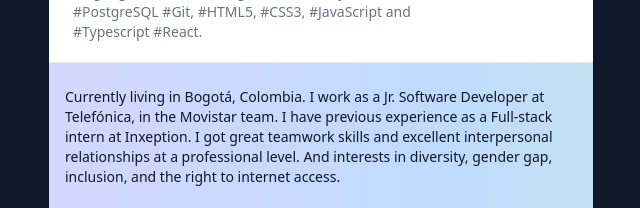
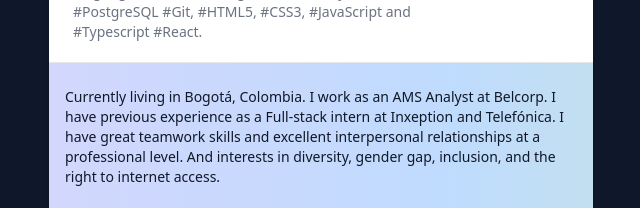
Before and after one commit to wclon/linktree-alternative, a plain HTML site: page index.html in a window 1280 px wide. Shown: the part 154-362 px from the top of the page, without its empty margins (319-959 px from the left). Drawn offline with nearby package versions, Linux system fonts and the light colour scheme.

Commit message:
Update index.html

```diff
--- a/index.html
+++ b/index.html
@@ -3,7 +3,7 @@
 
 <head>
   <meta charset="UTF-8" />
-  <title>William Prada</title>
+  <title>William Mercay Prada</title>
   <meta name="viewport" content="width=device-width, initial-scale=1.0" />
   <meta name="robots" content="follow, index" />
   <meta name="description"
@@ -36,9 +36,9 @@
       <div class="border-t border-gray-200">
         <div class=" bg-gradient-to-r from-fuchsia-200 via-blue-200 to-lime-200 background-animate px-4 py-5 w-full flex space-x-0.5">
           <div class="mt-1 text-sm text-gray-900">
-            Currently living in Bogotá, Colombia. I work as a Jr. Software Developer at Telefónica, in the Movistar team.
-            I have previous experience as a Full-stack intern at Inxeption.
-            I got great teamwork skills and excellent interpersonal relationships at a professional level. And
+            Currently living in Bogotá, Colombia. I work as an AMS Analyst at Belcorp.
+            I have previous experience as a Full-stack intern at Inxeption and Telefónica.
+            I have great teamwork skills and excellent interpersonal relationships at a professional level. And
             interests in diversity, gender gap, inclusion, and the right to internet access.
             <div class="mt-6 flex space-x-4">
               <a href="https://www.youtube.com" target="_blank">
```
